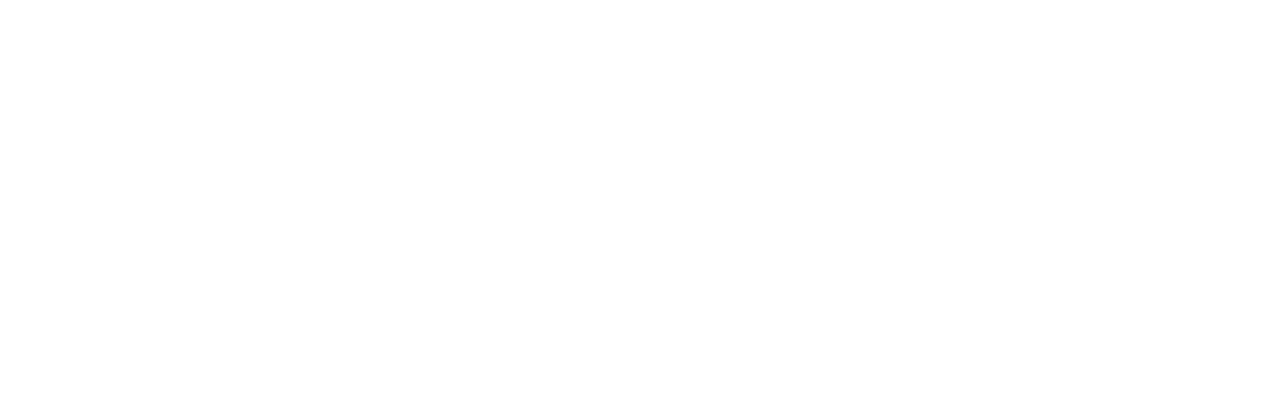
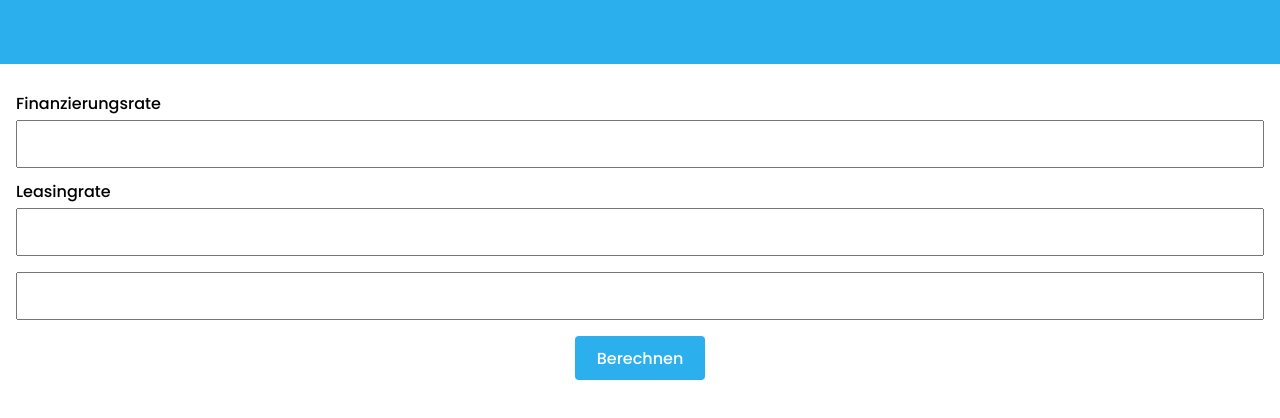
Before and after one commit to flextremedev/to-lease-or-not-to-lease, a React (Create React App) app: page / in a window 1280 px wide. Shown: the top 418 px of the page. Built offline with nearby package versions, Linux system fonts and the light colour scheme.

Commit message:
Basic appearance

```diff
--- a/src/App.tsx
+++ b/src/App.tsx
@@ -1,11 +1,14 @@
 import React from "react";
 import { ThemeProvider } from "styled-components";
 import { theme } from "./theme";
+import { Home } from "./routes/Home";
 
 const App: React.FC = () => {
   return (
     <ThemeProvider theme={theme}>
-      <React.Fragment></React.Fragment>
+      <React.Fragment>
+        <Home />
+      </React.Fragment>
     </ThemeProvider>
   );
 };
--- a/src/index.css
+++ b/src/index.css
@@ -6,6 +6,16 @@
   font-family: "Poppins", sans-serif;
   font-size: 16px;
 }
+html,
+body,
+#root {
+  height: 100vh;
+}
+
+h2 {
+  font-size: 32px;
+  margin-bottom: 16px;
+}
 
 input::-webkit-outer-spin-button,
 input::-webkit-inner-spin-button {
--- /dev/null
+++ b/src/routes/Home.tsx
@@ -0,0 +1,19 @@
+import React from "react";
+import { Page, PageContent } from "../components/Page/Page";
+import { Header } from "../components/Header/Header";
+import { ContentArea } from "../components/ContentArea/ContentArea";
+import { Form } from "../Form/Form";
+export class Home extends React.Component {
+  render() {
+    return (
+      <Page>
+        <Header />
+        <PageContent>
+          <ContentArea>
+            <Form />
+          </ContentArea>
+        </PageContent>
+      </Page>
+    );
+  }
+}
```
